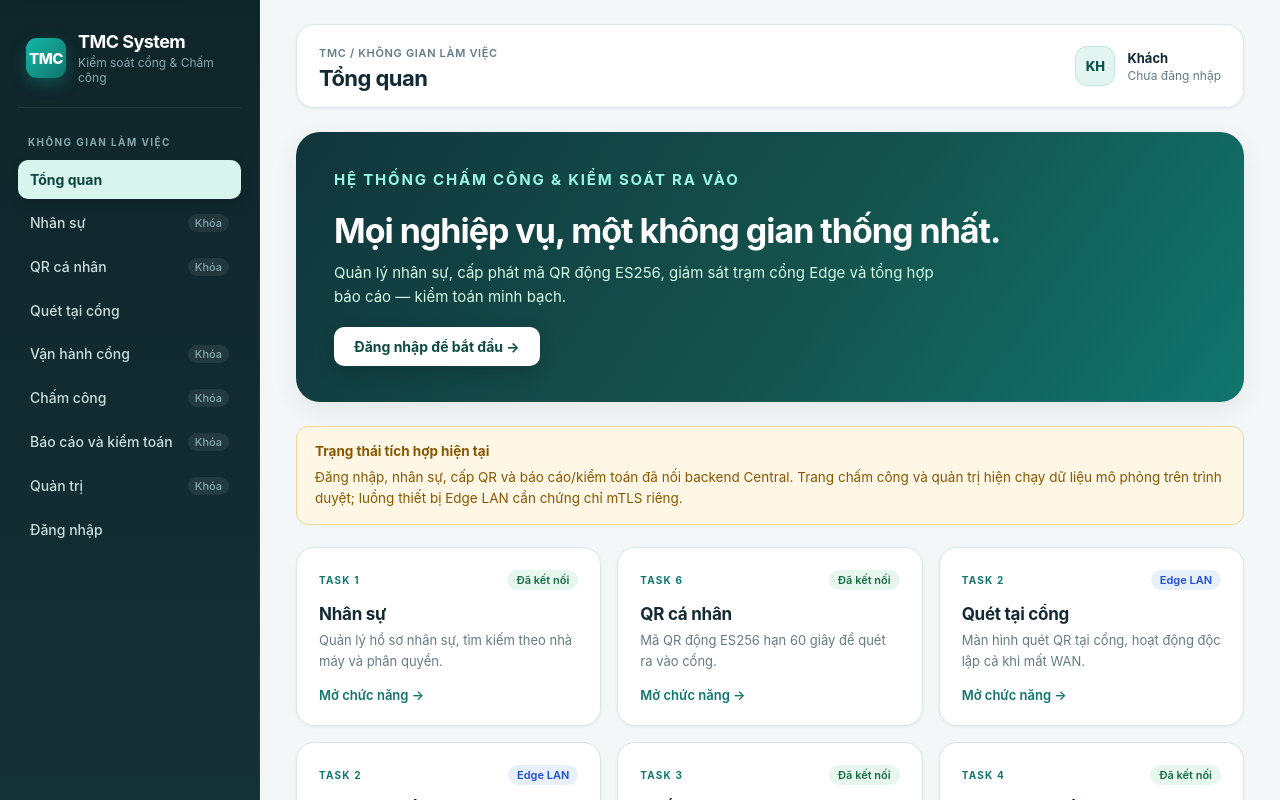
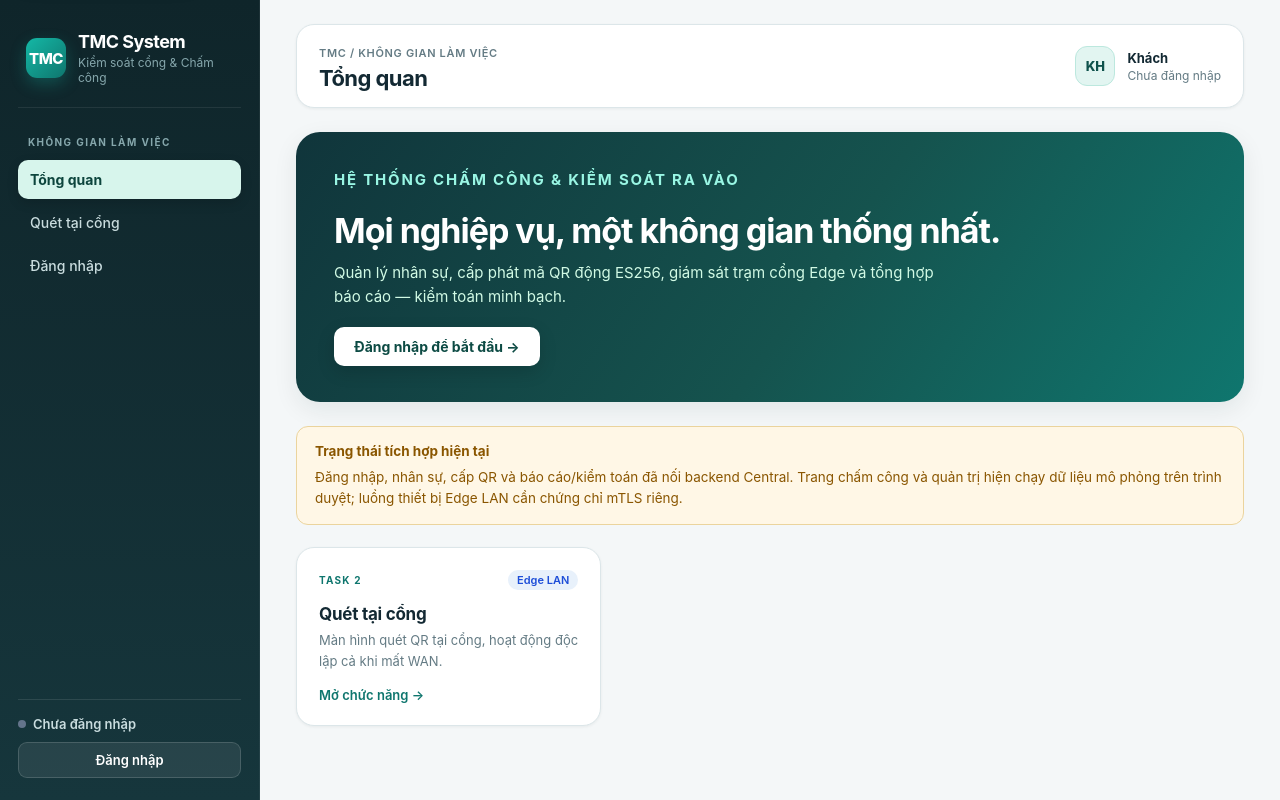
Before and after one commit to phatrose/tmc-project, a React (Vite) app in the folder tmc-system/frontend/: page / in a window 1280 px wide. Shown: the top 800 px of the page. Built offline with nearby package versions, Linux system fonts and the light colour scheme; no server answers.

Commit message:
feat(frontend): hide unauthorized routes from sidebar and home cards

```diff
--- a/tmc-system/frontend/src/App.jsx
+++ b/tmc-system/frontend/src/App.jsx
@@ -121,7 +121,7 @@ export default function App() {
         <p className="nav-caption">Không gian làm việc</p>
         <nav aria-label="Các chức năng">
           {routes
-            .filter((item) => item.id !== 'login' || !session)
+            .filter((item) => (item.id !== 'login' || !session) && canAccess(item, session))
             .map((item) => (
               <a
                 key={item.id}
@@ -129,9 +129,6 @@ export default function App() {
                 aria-current={route?.id === item.id ? 'page' : undefined}
               >
                 <span>{item.title}</span>
-                {!canAccess(item, session) && (
-                  <span className="locked" aria-label="Cần quyền truy cập">Khóa</span>
-                )}
               </a>
             ))}
         </nav>
@@ -211,7 +208,7 @@ export default function App() {
 
             <div className="module-grid">
               {routes
-                .filter((r) => r.task && r.id !== 'login')
+                .filter((r) => r.task && r.id !== 'login' && canAccess(r, session))
                 .map((item) => {
                   const meta = MODULE_META[item.id] || { kind: 'live', badge: 'Chức năng', desc: '' };
                   return (
```
